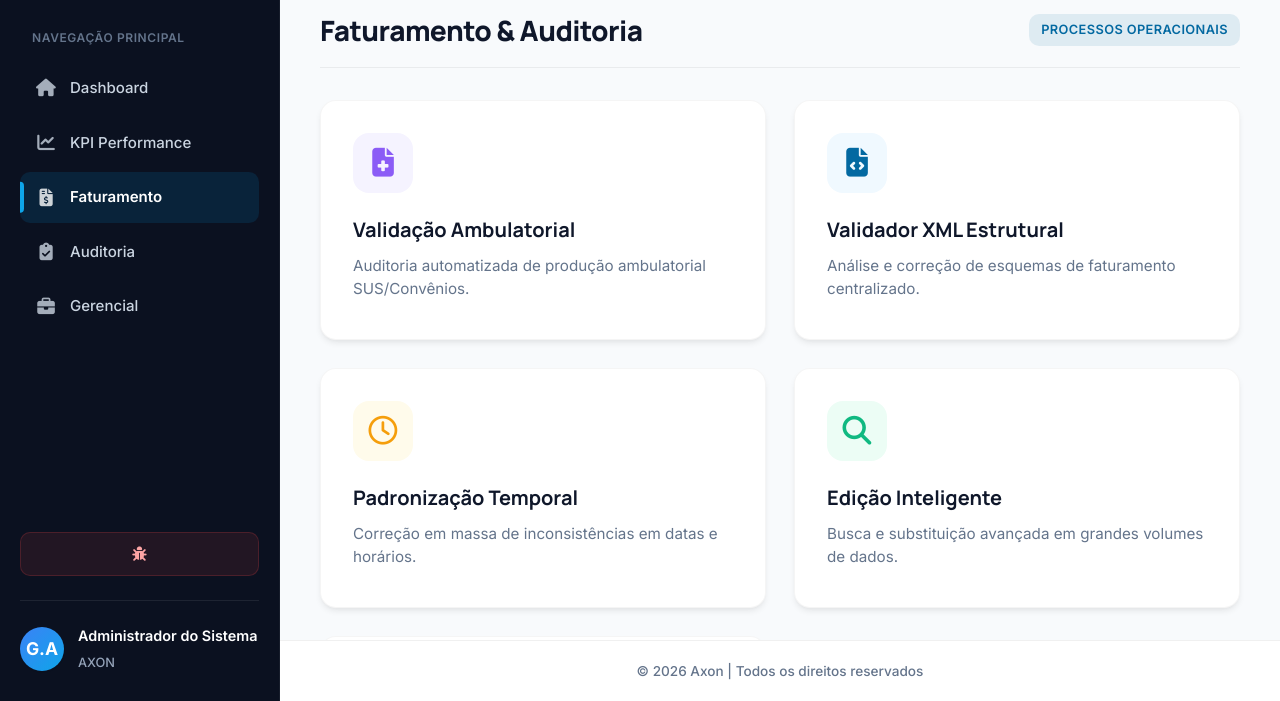
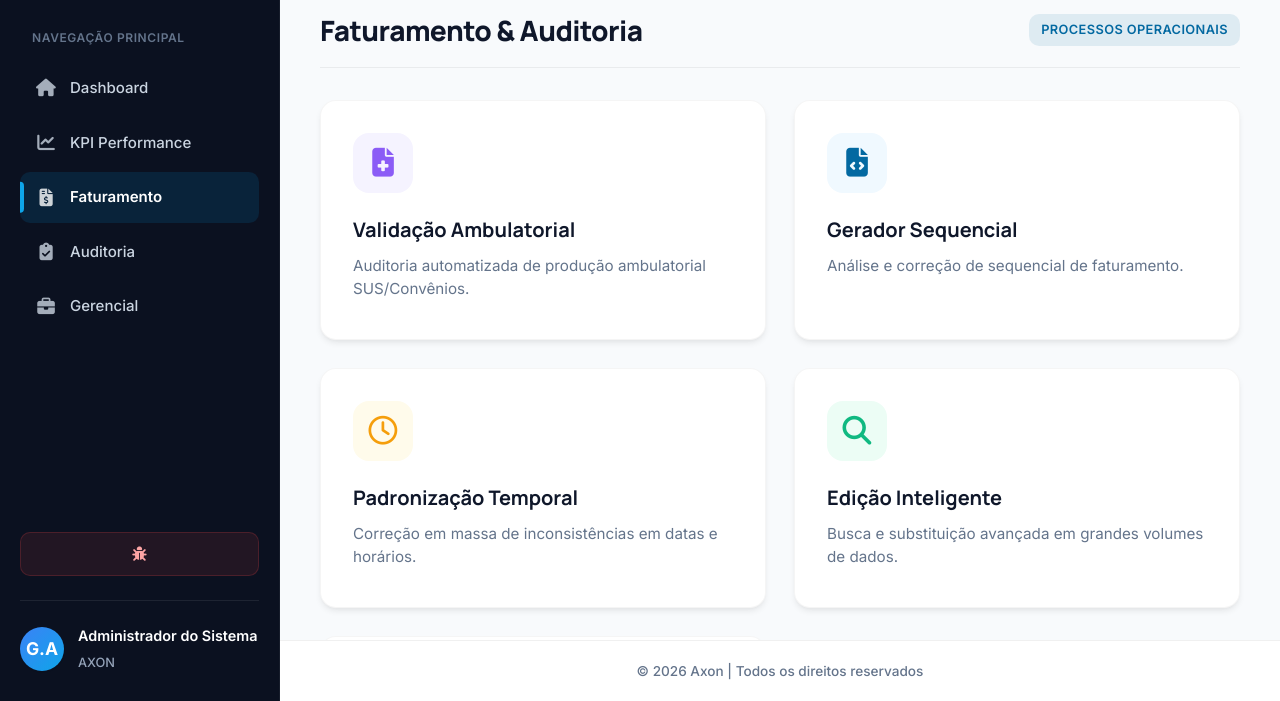
Before and after one commit to Matheus-Azambuja-1/dados-2, a plain HTML site: page index.html in a window 1280 px wide. Both pictures are taken after a click on the link "Faturamento". Shown: the part 99-800 px from the top of the page. Drawn offline with nearby package versions, Linux system fonts and the light colour scheme.

```diff
--- a/index.html
+++ b/index.html
@@ -829,7 +829,7 @@
             <div class="card-footer"><span>Iniciar Validação</span> <i class="fa-solid fa-arrow-right"></i></div>
           </a>
           <a href="Correção XML.html" class="card">
-            <div><div class="card-icon-wrapper"><i class="fa-solid fa-file-code"></i></div><div class="card-title">Validador XML Estrutural</div><div class="card-desc">Análise e correção de esquemas de faturamento centralizado.</div></div>
+            <div><div class="card-icon-wrapper"><i class="fa-solid fa-file-code"></i></div><div class="card-title">Gerador Sequencial </div><div class="card-desc">Análise e correção de sequencial de faturamento.</div></div>
             <div class="card-footer"><span>Validar Arquivos</span> <i class="fa-solid fa-arrow-right"></i></div>
           </a>
           <a href="data.html" class="card">
```
